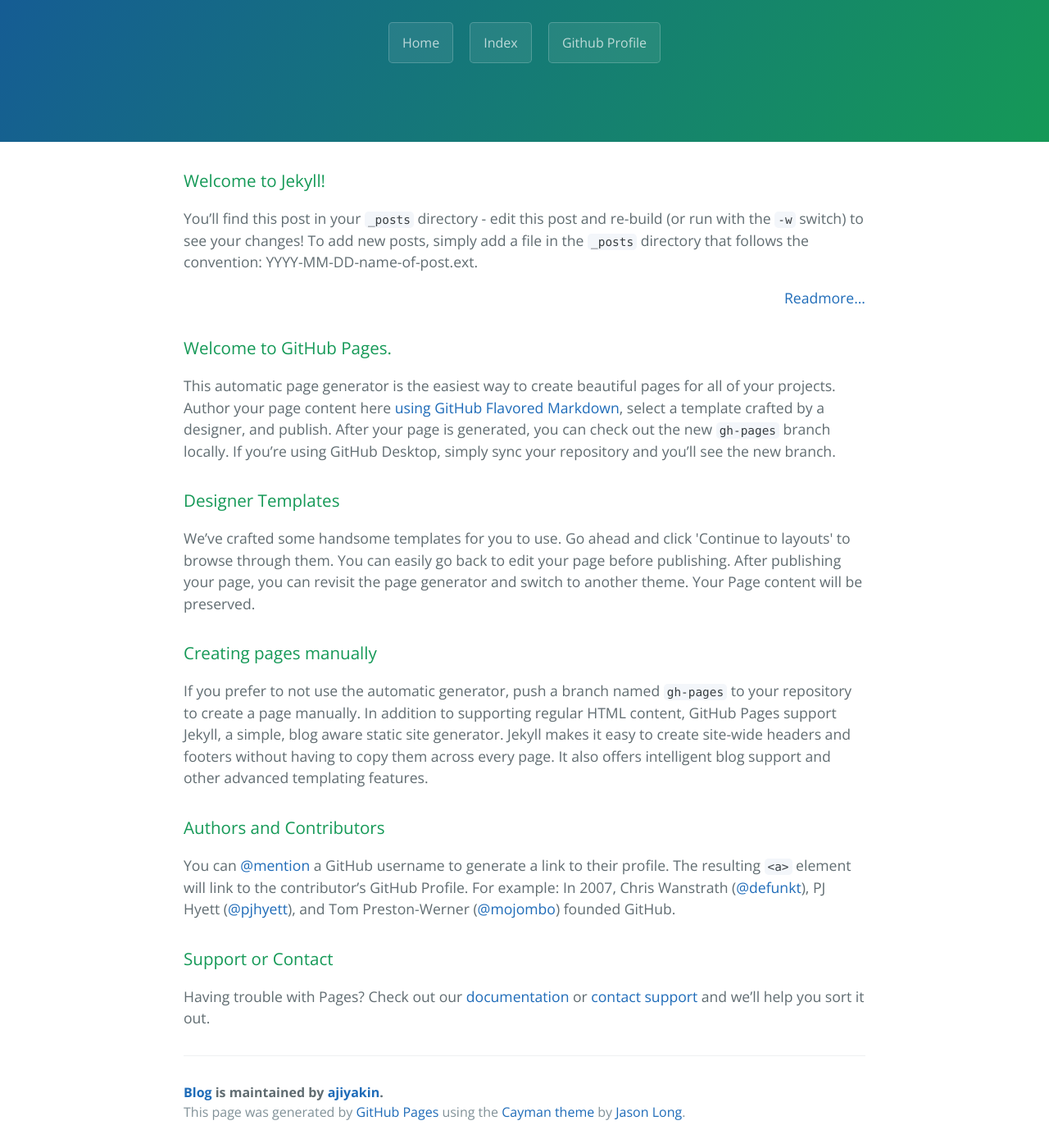
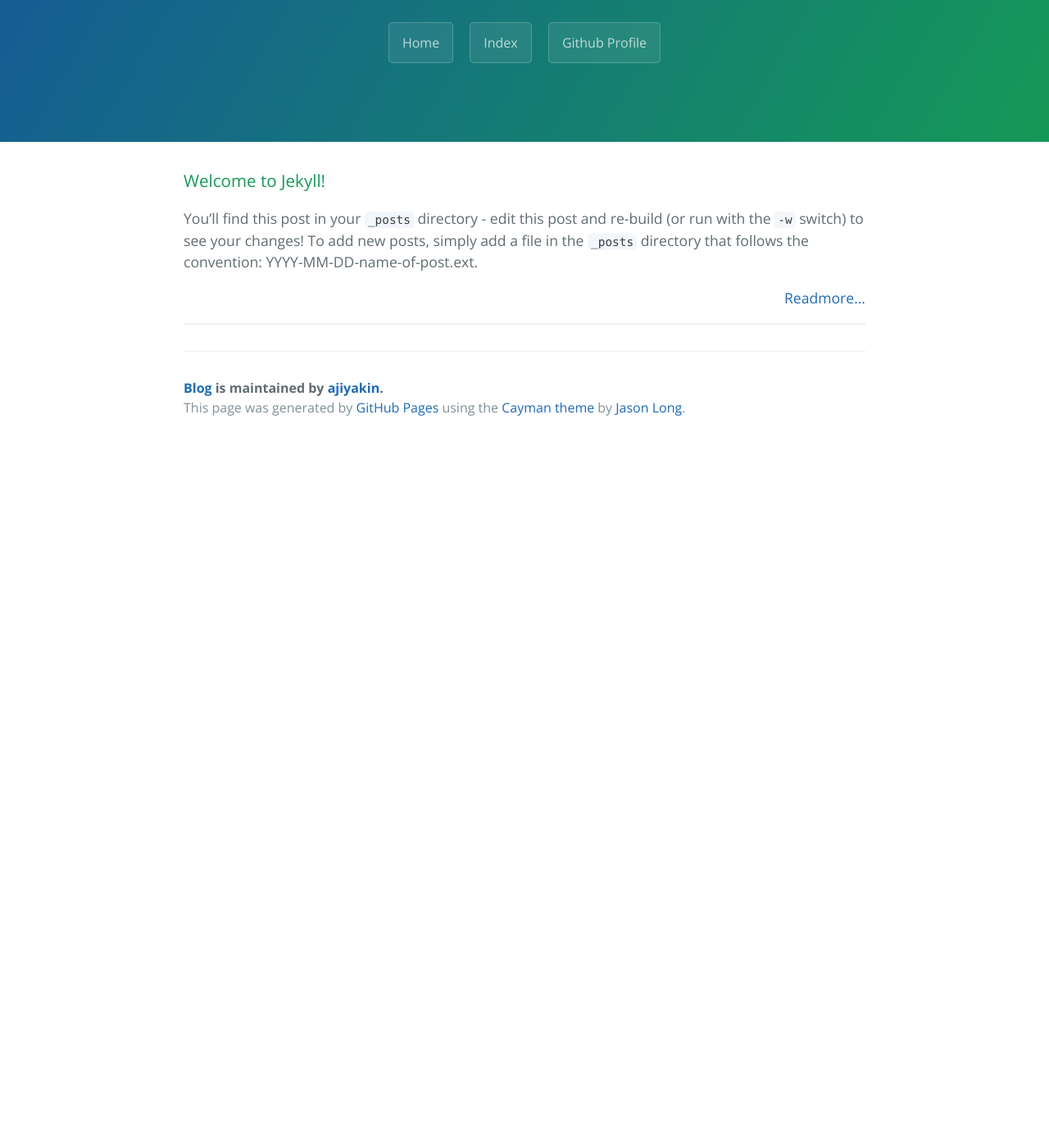
Before and after one commit to ajiyakin/blog, a Jekyll site: the page built from index.html, in a window 1280 px wide and 1400 px high, scrolled down 210 px. Shown: the whole window at 82% size. Built offline with Jekyll 4.4.1, drawn with Linux system fonts in a browser that asks for light colours; the list of posts is cut into pages by our own code; after the commit the page ends 900 px from its top, so only the background shows below that.

Commit message:
Try add indexing posts

```diff
--- a/index.html
+++ b/index.html
@@ -19,46 +19,7 @@
         Readmore...
       </a>
     </p>
+    <hr/>
   {% endif %}
 
 {% endfor %}
-
-<h3>
-  <a id="welcome-to-github-pages" class="anchor" href="#welcome-to-github-pages" aria-hidden="true">
-    <span aria-hidden="true" class="octicon octicon-link"></span>
-  </a>Welcome to GitHub Pages.
-</h3>
-
-<p>This automatic page generator is the easiest way to create beautiful pages for all of your projects. Author your page content here <a href="https://guides.github.com/features/mastering-markdown/">using GitHub Flavored Markdown</a>, select a template crafted by a designer, and publish. After your page is generated, you can check out the new <code>gh-pages</code> branch locally. If you’re using GitHub Desktop, simply sync your repository and you’ll see the new branch.</p>
-
-<h3>
-  <a id="designer-templates" class="anchor" href="#designer-templates" aria-hidden="true">
-    <span aria-hidden="true" class="octicon octicon-link"></span>
-  </a>Designer Templates
-</h3>
-
-<p>We’ve crafted some handsome templates for you to use. Go ahead and click 'Continue to layouts' to browse through them. You can easily go back to edit your page before publishing. After publishing your page, you can revisit the page generator and switch to another theme. Your Page content will be preserved.</p>
-
-<h3>
-  <a id="creating-pages-manually" class="anchor" href="#creating-pages-manually" aria-hidden="true">
-    <span aria-hidden="true" class="octicon octicon-link"></span>
-  </a>Creating pages manually
-</h3>
-
-<p>If you prefer to not use the automatic generator, push a branch named <code>gh-pages</code> to your repository to create a page manually. In addition to supporting regular HTML content, GitHub Pages support Jekyll, a simple, blog aware static site generator. Jekyll makes it easy to create site-wide headers and footers without having to copy them across every page. It also offers intelligent blog support and other advanced templating features.</p>
-
-<h3>
-  <a id="authors-and-contributors" class="anchor" href="#authors-and-contributors" aria-hidden="true">
-    <span aria-hidden="true" class="octicon octicon-link"></span>
-  </a>Authors and Contributors
-</h3>
-
-<p>You can <a href="https://help.github.com/articles/basic-writing-and-formatting-syntax/#mentioning-users-and-teams" class="user-mention">@mention</a> a GitHub username to generate a link to their profile. The resulting <code>&lt;a&gt;</code> element will link to the contributor’s GitHub Profile. For example: In 2007, Chris Wanstrath (<a href="https://github.com/defunkt" class="user-mention">@defunkt</a>), PJ Hyett (<a href="https://github.com/pjhyett" class="user-mention">@pjhyett</a>), and Tom Preston-Werner (<a href="https://github.com/mojombo" class="user-mention">@mojombo</a>) founded GitHub.</p>
-
-<h3>
-  <a id="support-or-contact" class="anchor" href="#support-or-contact" aria-hidden="true">
-    <span aria-hidden="true" class="octicon octicon-link"></span>
-  </a>Support or Contact
-</h3>
-
-<p>Having trouble with Pages? Check out our <a href="https://help.github.com/pages">documentation</a> or <a href="https://github.com/contact">contact support</a> and we’ll help you sort it out.</p>
```
